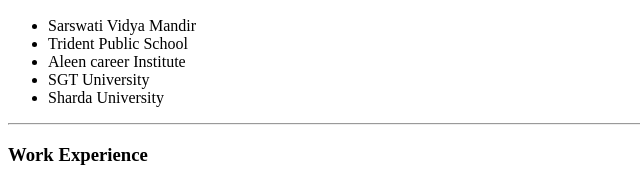
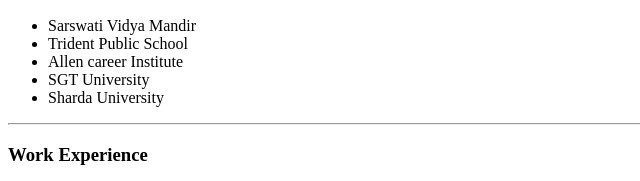
Before and after one commit to Geek-sword/helloWorld, a plain HTML site: page index.html in a window 1280 px wide. Shown: the part 277-458 px from the top of the page, 0-640 px from the left. Drawn offline with Linux system fonts and the light colour scheme.

Commit message:
Update index.html

```diff
--- a/index.html
+++ b/index.html
@@ -37,7 +37,7 @@
     <ul>
         <li>Sarswati Vidya Mandir</li>
         <li>Trident Public School</li>
-        <li>Aleen career Institute</li>
+        <li>Allen career Institute</li>
         <li>SGT University</li>
         <li>Sharda University</li>
     </ul>
```
